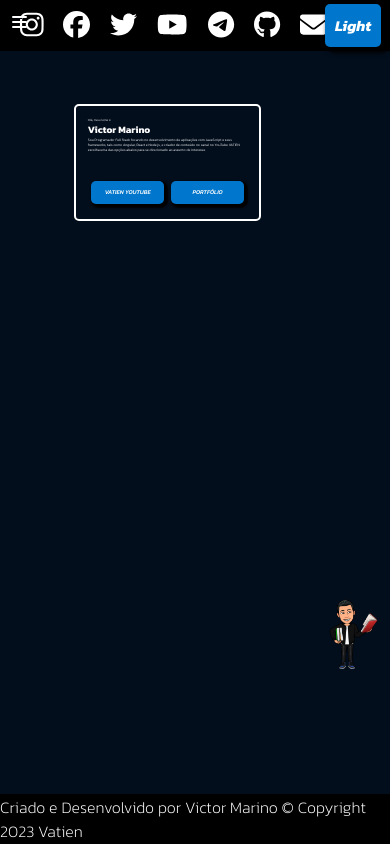
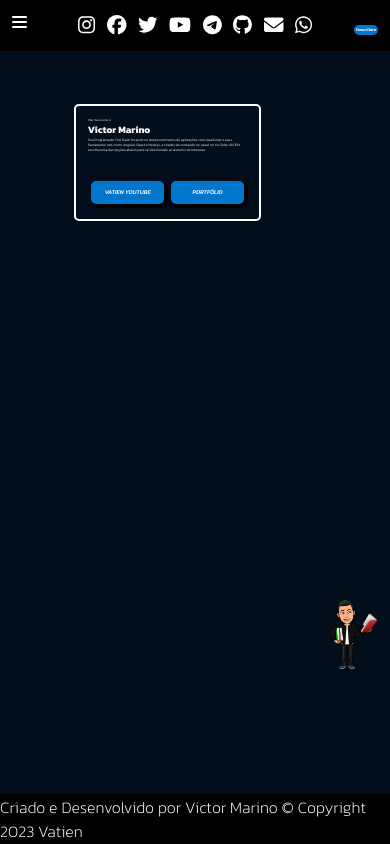
Before and after one commit to vfmarino/portifolioV01, an Angular app: page / in a window 390 px wide. Built offline with nearby package versions, Linux system fonts and the light colour scheme.

Commit message:
Responsive part 3 SideBar and header

```diff
--- a/src/app/header/header.component.css
+++ b/src/app/header/header.component.css
@@ -1,41 +1,39 @@
-.container{
+.container {
   position: fixed;
-  top:0;
-  height: 6%;
+  top: 0;
+  height: 6vh;
   width: 100%;
   display: flex;
   justify-content: center;
   align-items: center;
   background-color: var(--cor-header);
-
 }
-.icons{
+.icons {
   display: flex;
   justify-content: center;
   align-items: center;
 }
 
-fa-icon{
-  margin: 0 10px;
-  font-size: 27px ;
+fa-icon {
+  margin: 0 1vw;
+  font-size: 2vw;
   cursor: pointer;
 }
-fa-icon:hover{
-
+fa-icon:hover {
   color: var(--cor-btn-bg);
 }
-.layout{
+.layout {
   position: fixed;
   right: 10px;
 }
 button {
   color: var(--cor-btn-txt);
   background: var(--cor-btn-bg);
-  font-size: 15px;
+  font-size: 0.7vw;
   font-weight: 500;
   font-style: italic;
-  padding: 10px;
-  margin: 2%;
+  padding: 0.3vw;
+  margin: 0.5vw;
   border: none;
   border-radius: 5px;
   box-shadow: 5px 3px 5px 3px var(--cor-preto);
@@ -47,3 +45,48 @@ button:hover {
   transform: translateY(0.2em);
   box-shadow: 10px 6px 10px 6px var(--cor-preto);
 }
+/* Estilos para telas maiores que 4k */
+@media only screen and (max-width: 2560px) {
+}
+
+/* Estilos para laptops com resolução alta (Laptop L) */
+@media only screen and (max-width: 1440px) {
+}
+
+/* Estilos para laptops com resolução média (Laptop) */
+@media only screen and (max-width: 1024px) {
+  fa-icon {
+    margin: 0 1vw;
+    font-size: 2.7vw;
+  }
+  button {
+    font-size: 1vw;
+    font-style: italic;
+    padding: 0.5vw;
+    margin: 0.5vw;
+  }
+}
+
+/* Estilos para tablets */
+@media only screen and (max-width: 768px) {
+  fa-icon {
+    margin: 0 1vw;
+    font-size: 3vw;
+  }
+}
+
+/* Estilos para smartphones maiores (Mobile L) */
+@media only screen and (max-width: 425px) {
+  fa-icon {
+    margin: 0 1.5vw;
+    font-size: 5vw;
+  }
+}
+
+/* Estilos para smartphones médios (Mobile M) */
+@media only screen and (max-width: 375px) {
+}
+
+/* Estilos para smartphones menores (Mobile S) */
+@media only screen and (max-width: 320px) {
+}
--- a/src/app/header/header.component.html
+++ b/src/app/header/header.component.html
@@ -11,8 +11,8 @@
   </div>
   <div class="layout">
     <button class="btn" [class.btn-dark]="isDarkTheme" [class.btn-light]="!isDarkTheme" (click)="toggleTheme()">
-      <span class="theme-text" *ngIf="isDarkTheme">Light</span>
-      <span class="theme-text" *ngIf="!isDarkTheme"> Dark</span>
+      <span class="theme-text" *ngIf="isDarkTheme">Tema Claro</span>
+      <span class="theme-text" *ngIf="!isDarkTheme"> Tema Escuro</span>
     </button>
   </div>
 </div>
--- a/src/app/side-bar/side-bar.component.ts
+++ b/src/app/side-bar/side-bar.component.ts
@@ -14,25 +14,32 @@ export class SideBarComponent implements OnInit {
   ) { }
 
   home() {
-    this.route.navigate([''])
+    this.route.navigate(['']);
+    this.ngOnInit();
   }
   youtube() {
     this.route.navigate(['youtube']);
+    this.ngOnInit();
   }
   portfolio() {
-    this.route.navigate(['portfolio'])
+    this.route.navigate(['portfolio']);
+    this.ngOnInit();
   }
   sobre() {
-    this.route.navigate(['sobre'])
+    this.route.navigate(['sobre']);
+    this.ngOnInit();
   }
   qualificacoes() {
-    this.route.navigate(['qualificacoes'])
+    this.route.navigate(['qualificacoes']);
+    this.ngOnInit();
   }
   contato() {
-    this.route.navigate(['contato'])
+    this.route.navigate(['contato']);
+    this.ngOnInit();
   }
   jorivi() {
     window.open("https://www.instagram.com/jorivi_/", "_blank");
+    this.ngOnInit();
 
   }
 
```
Also changed, not shown: 1 other file (tests, documents, lock files or other folders).
